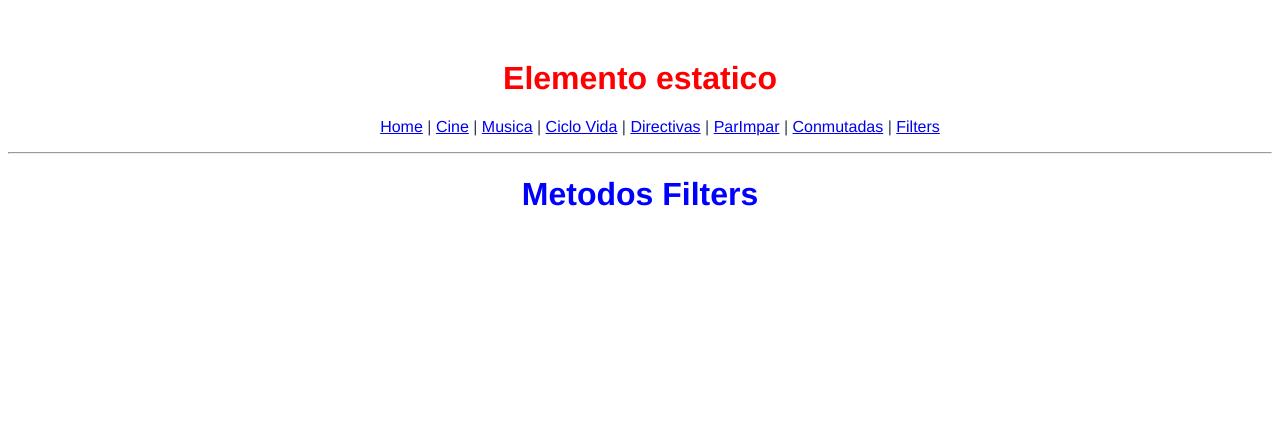
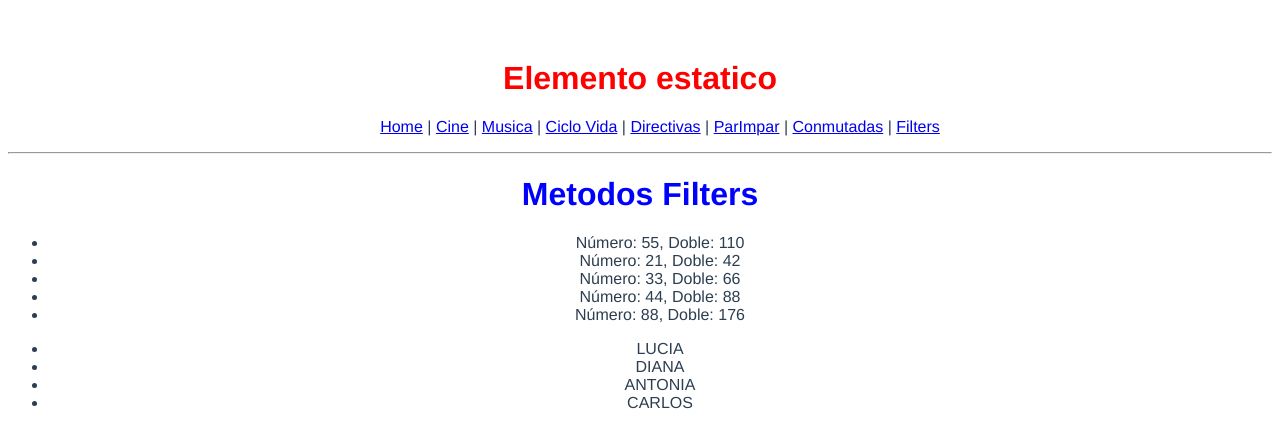
Before and after one commit to AlvaroCascoV/primervue, a Vue app: page /metodosfilters in a window 1280 px wide. Shown: the top 448 px of the page. Built offline with nearby package versions, Linux system fonts and the light colour scheme.

Commit message:
metodos globales con filters

```diff
--- a/src/components/MetodosFilters.vue
+++ b/src/components/MetodosFilters.vue
@@ -1,8 +1,24 @@
 <template>
 	<h1>Metodos Filters</h1>
+	<ul>
+		<li v-for="num in numeros" :key="num">
+			Número: {{ num }}, Doble: {{ $filters.getNumeroDoble(num) }}
+		</li>
+	</ul>
+	<ul>
+		<li v-for="name in nombres" :key="name">
+			{{ $filters.mayuscula(name) }}
+		</li>
+	</ul>
 </template>
 <script>
 	export default {
 		name: "MetodosFilters",
+		data() {
+			return {
+				numeros: [55, 21, 33, 44, 88],
+				nombres: ["Lucia", "Diana", "Antonia", "Carlos"],
+			};
+		},
 	};
 </script>
--- a/src/main.js
+++ b/src/main.js
@@ -2,6 +2,17 @@ import { createApp } from 'vue'
 import App from './App.vue'
 import router from './Router'
 
-createApp(App)
-    .use(router)
-    .mount('#app')
+var app = createApp(App)
+
+app.config.globalProperties.$filters = {
+    //CREAMOS DOS METODOS QUE RECIBIRAN "ALGO"
+    //Y DEVOLVERAN UN RESULTADO
+    mayuscula(dato) {
+        return dato.toUpperCase();
+    },
+    getNumeroDoble(numero) {
+        return numero * 2;
+    }
+}
+
+app.use(router).mount('#app')
```
